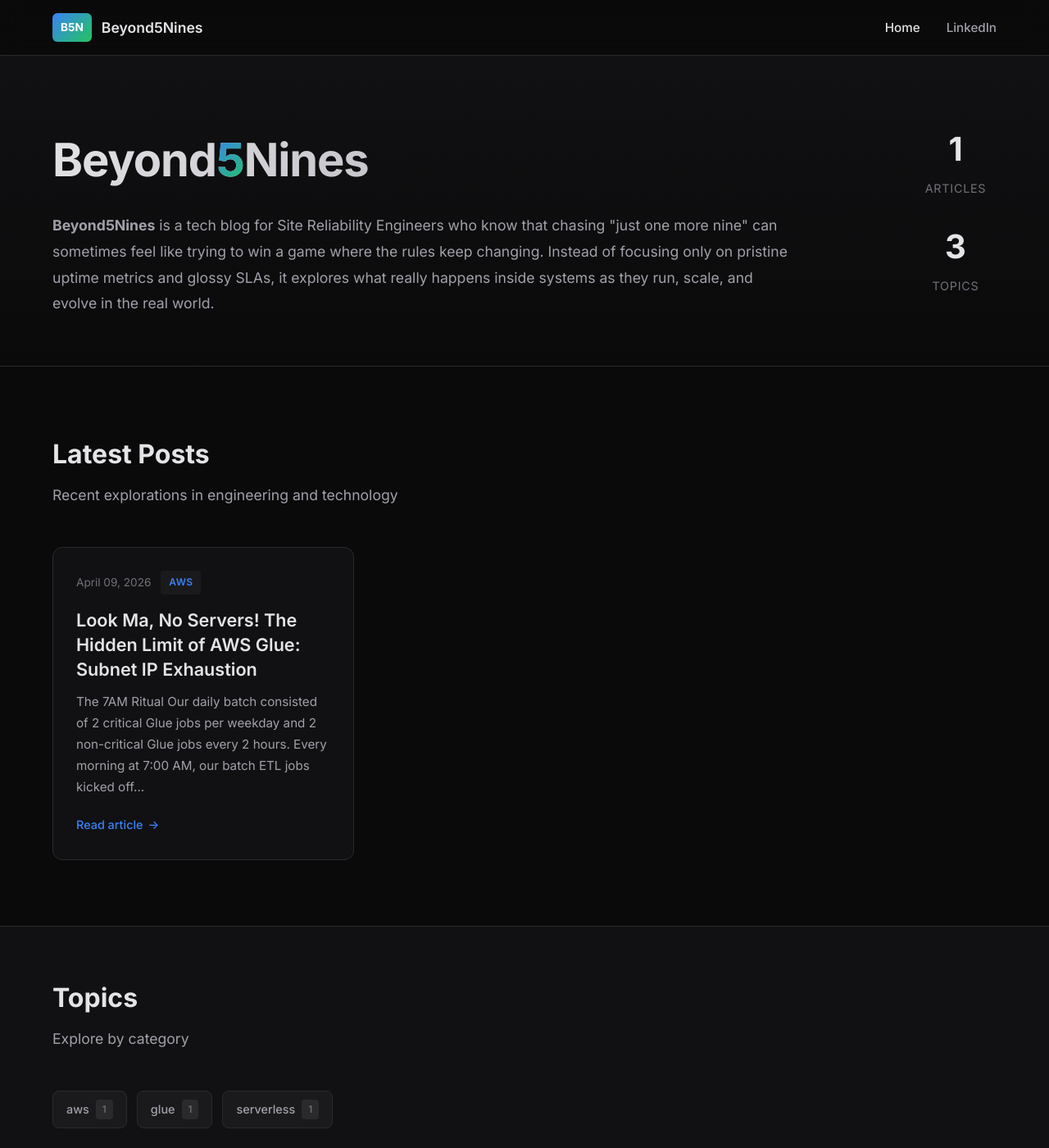
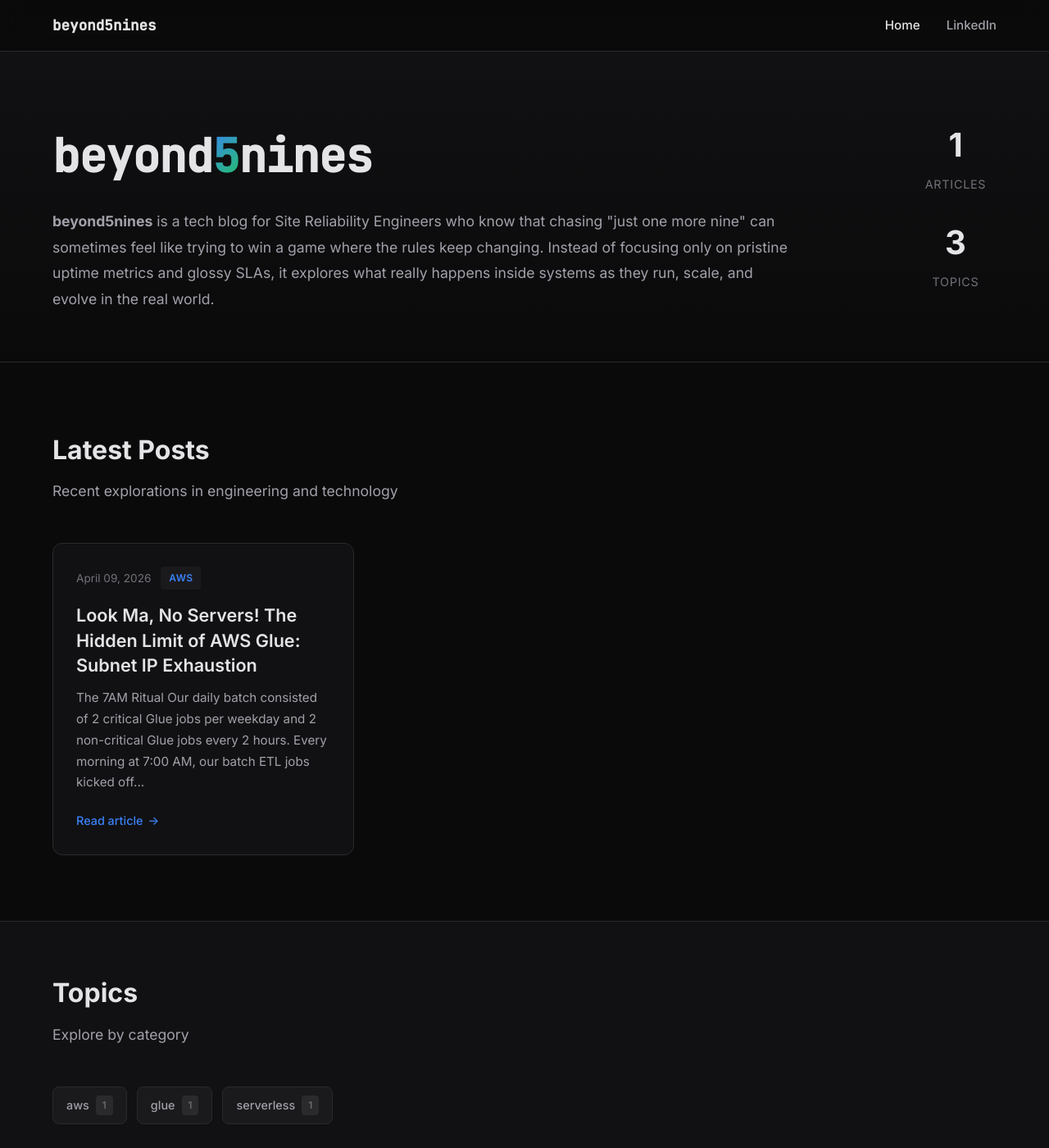
Before and after one commit to beyond5nines/beyond5nines.github.io, a Jekyll site: the page built from index.md, in a window 1280 px wide and 1400 px high. Shown: the whole window at 82% size. Built offline with Jekyll 4.4.1, drawn with Linux system fonts in a browser that asks for light colours.

Commit message:
Rebrand to beyond5nines_ with blinking cursor and </b59> favicon

```diff
--- a/_layouts/default.html
+++ b/_layouts/default.html
@@ -18,8 +18,7 @@
   <nav class="navbar">
     <div class="container">
       <a href="{{ '/' | relative_url }}" class="logo">
-        <span class="logo-icon">B5N</span>
-        <span class="logo-text">Beyond5Nines</span>
+        <span class="logo-text">beyond5nines<span class="blink">_</span></span>
       </a>
       <div class="nav-links">
         <a href="{{ '/' | relative_url }}" {% if page.url == '/' %}class="active"{% endif %}>Home</a>
@@ -36,7 +35,7 @@
     <div class="container">
       <div class="footer-content">
         <div class="footer-brand">
-          <span class="logo-icon">B5N</span>
+          <span class="logo-text">beyond5nines<span class="blink">_</span></span>
           <p>Engineering insights beyond the standard.</p>
         </div>
         <div class="footer-links">
--- a/_layouts/home.html
+++ b/_layouts/home.html
@@ -5,8 +5,8 @@ layout: default
 <section class="hero">
   <div class="container">
     <div class="hero-content">
-      <h1 class="hero-title">Beyond<span class="highlight">5</span>Nines</h1>
-      <p class="hero-description"><strong>Beyond5Nines</strong> is a tech blog for Site Reliability Engineers who know that chasing "just one more nine" can sometimes feel like trying to win a game where the rules keep changing. Instead of focusing only on pristine uptime metrics and glossy SLAs, it explores what really happens inside systems as they run, scale, and evolve in the real world.</p>
+      <h1 class="hero-title">beyond<span class="highlight">5</span>nines<span class="blink">_</span></h1>
+      <p class="hero-description"><strong>beyond5nines</strong> is a tech blog for Site Reliability Engineers who know that chasing "just one more nine" can sometimes feel like trying to win a game where the rules keep changing. Instead of focusing only on pristine uptime metrics and glossy SLAs, it explores what really happens inside systems as they run, scale, and evolve in the real world.</p>
     </div>
     <div class="hero-stats">
       <div class="stat">
--- a/assets/css/style.css
+++ b/assets/css/style.css
@@ -87,23 +87,28 @@ img {
 .logo {
   display: flex;
   align-items: center;
-  gap: 12px;
   color: var(--color-text);
   font-weight: 600;
   font-size: 1.1rem;
+  font-family: var(--font-mono);
 }
 
 .logo:hover {
   color: var(--color-text);
 }
 
-.logo-icon {
-  background: linear-gradient(135deg, var(--color-primary), var(--color-accent));
-  color: white;
-  padding: 6px 10px;
-  border-radius: 6px;
-  font-weight: 700;
-  font-size: 0.85rem;
+.logo .logo-text {
+  color: var(--color-text);
+}
+
+.blink {
+  animation: blink 1s step-end infinite;
+  color: var(--color-primary);
+}
+
+@keyframes blink {
+  0%, 100% { opacity: 1; }
+  50% { opacity: 0; }
 }
 
 .nav-links {
@@ -145,16 +150,21 @@ img {
 .hero-title {
   font-size: 3.5rem;
   font-weight: 700;
+  font-family: var(--font-mono);
   letter-spacing: -0.02em;
   margin-bottom: 16px;
-  background: linear-gradient(135deg, var(--color-text) 0%, var(--color-text-muted) 100%);
+  color: var(--color-text);
+}
+
+.hero-title .highlight {
+  background: linear-gradient(135deg, var(--color-primary), var(--color-accent));
   -webkit-background-clip: text;
   -webkit-text-fill-color: transparent;
   background-clip: text;
 }
 
-.hero-title .highlight {
-  background: linear-gradient(135deg, var(--color-primary), var(--color-accent));
+.hero-title .blink {
+  -webkit-text-fill-color: var(--color-primary);
   -webkit-background-clip: text;
   -webkit-text-fill-color: transparent;
   background-clip: text;
```
Also changed, not shown: assets/images/favicon.svg.
